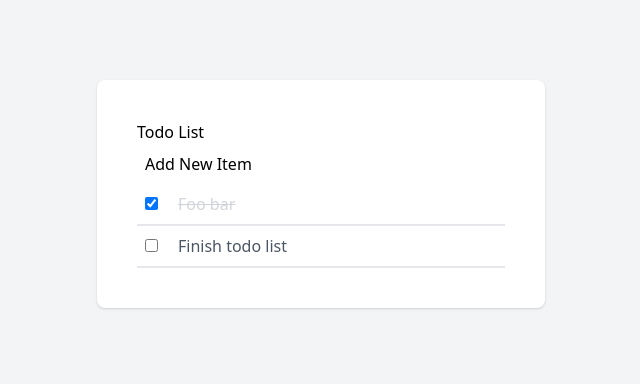
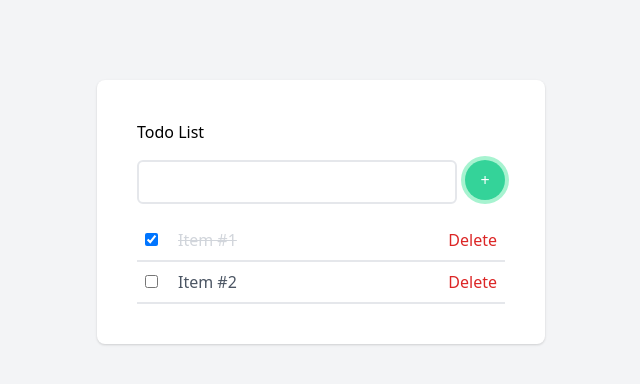
Before and after one commit to rdangol1/ToDoReactApp, a React (Create React App) app: page / in a window 1280 px wide. Shown: the top 384 px of the page, without its empty margins (319-959 px from the left). Built offline with nearby package versions, Linux system fonts and the light colour scheme.

Commit message:
Add new todo func and comments

```diff
--- a/src/App.js
+++ b/src/App.js
@@ -2,21 +2,35 @@ import React, { useState } from "react";
 import classnames from "classnames";
 
 const TodoItem = ({ onToggle, label, defaultCompleted }) => {
+  /**
+   * This state is used to hold if the checkbox for the todo item
+   * is checked or not
+   */
   const [isChecked, setIsChecked] = useState(defaultCompleted);
 
+  /**
+   * This function is fired when the checkbox for the todo item
+   * is clicked
+   */
   const handleClick = () => {
+    // Make checked state opposite its value and update the state
     setIsChecked(!isChecked);
+
+    // Call `onToggle` function from props
     onToggle();
   };
 
+  /**
+   * Classnames to conditionally be applied to the `label`
+   */
   const classname = classnames({
-    "text-gray-600": !isChecked,
-    "line-through": isChecked,
-    "text-gray-300": isChecked,
+    "text-gray-600": !isChecked, // If checkbox is not checked
+    "line-through": isChecked, // If checkbox is checked
+    "text-gray-300": isChecked, // If checkbox is checked
   });
 
   return (
-    <div className="border-b-2 p-2 ">
+    <div className="border-b-2 p-2">
       <input
         onClick={handleClick}
         className="mr-5"
@@ -27,44 +41,86 @@ const TodoItem = ({ onToggle, label, defaultCompleted }) => {
       <label className={classname} id="first">
         {label}
       </label>
-
+      <button className="text-red-600 float-right">Delete</button>
     </div>
   );
 };
 
 const App = () => {
+  /**
+   * This sets up the todo state and sets the default todos
+   * NOTE: Anything inside of the ()'s of `useState` will be
+   * the default value for that piece of state, in this case
+   * referring to `todoItems`
+   */
   const [todoItems, setTodoItems] = useState([
     {
-      text: "Foo bar",
+      text: "Item #1",
       defaultCompleted: true,
     },
     {
-      text: "Finish todo list",
+      text: "Item #2",
       defaultCompleted: false,
     },
   ]);
 
+  /**
+   * This piece of state holds the current value of the user's
+   * input to the "new todo" input
+   */
+  const [inputValue, setInputValue] = useState("");
+
+  /**
+   * This function is called any time a todo is checked or unchecked
+   * NOTE: All this does right now is log to the console, but we
+   * might do something with this down the road
+   */
   const checkboxToggled = () => {
-    console.log("Checkbox was toggled");
+    console.log("A checkbox was toggled");
   };
 
-  const [isClicked, setIsClicked] = useState(false);
-  const visibility = classnames({
-    "visible": !isClicked,
-    "hidden":isClicked
-  })
+  /**
+   * This function is called when the user clicks on the "+" button
+   * to add a todo to the list
+   */
+  const handleAddTodo = () => {
+    // Check if input is empty; if it is, skip the rest of the function
+    if (inputValue === "") {
+      return;
+    }
 
-  const handleAdd=() =>{
-    setIsClicked(!isClicked);
+    // This is the temporary todo item using the `inputValue`
+    const temporaryTodoItem = {
+      text: inputValue,
+      defaultCompleted: false,
+    };
 
-  }
+    // Add the temporary todo item to the existing list of todos
+    setTodoItems([...todoItems, temporaryTodoItem]);
+
+    // Clear the input
+    setInputValue("");
+  };
 
   return (
     <div className="contatiner py-20 mx-auto max-w-md">
       <div className="bg-white rounded-lg p-10 text-black shadow">
-        <legend> Todo List</legend>
-        <button  onClick ={handleAdd} type="submit" className="p-2">Add New Item</button>
-        <input type = "text" className={visibility} />
+        <legend>Todo List</legend>
+        <div className="my-4 flex">
+          <input
+            type="text"
+            className="p-2 border-2 border-gray-200 rounded-md mr-2 flex-1"
+            onChange={(event) => setInputValue(event.target.value)}
+            value={inputValue}
+          />
+          <button
+            onClick={handleAddTodo}
+            type="submit"
+            className="bg-green-400 rounded-full text-white w-10 h-10 ring-4 ring-green-200"
+          >
+            +
+          </button>
+        </div>
         {todoItems.map((item) => (
           <TodoItem
             label={item.text}
```
Also changed, not shown: 1 other file (tests, documents, lock files or other folders).
